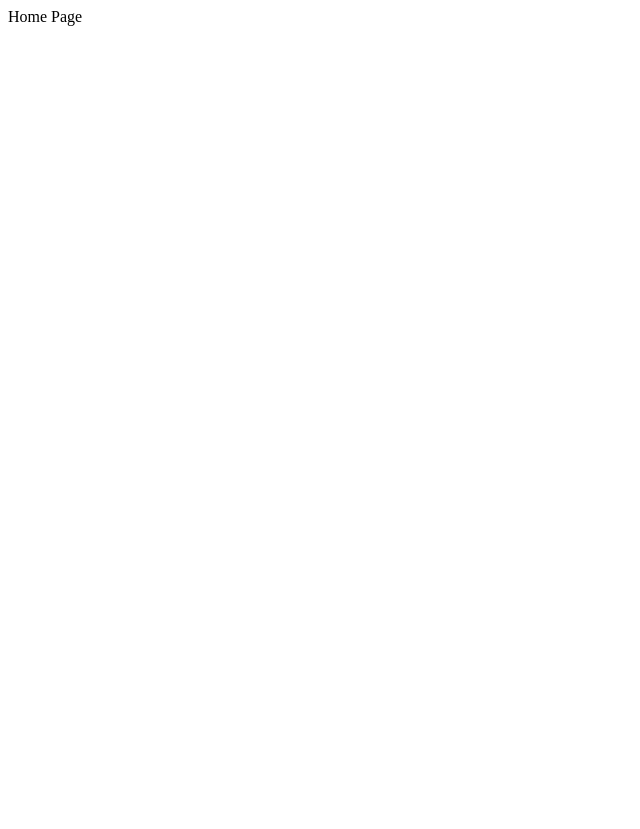
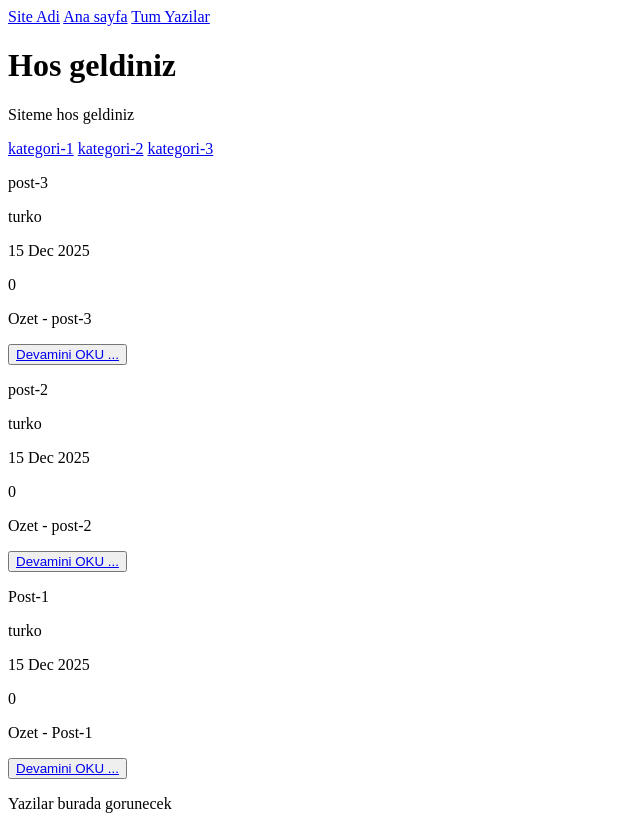
Before and after one commit to maestitia-x/blog-2, a Django app: page / in a window 1280 px wide. Before the commit the part shown is almost empty. Shown: the whole page, without its empty margins (0-640 px from the left). Before the commit the page ends 26 px from the top, so only its background shows below. Run offline with Django 5.2, Linux system fonts and the light colour scheme; data comes from the database, SQL or seed files in the repository; both versions use the stored data as it was after the commit.

Commit message:
First Commit

```diff
--- a/app/templates/app/home.html
+++ b/app/templates/app/home.html
@@ -1 +1,38 @@
 {% extends 'app/main.html' %}
+
+
+{#Kategoriler bölümü:#}
+{# Tüm kategorileri listele#}
+{# Her kategori bir link olsun (kategori sayfasına yönlensin)#}
+{# Yazılar bölümü:#}
+{# Eğer yazı varsa, her yazı için şunları göster#}
+{# Görsel (varsa Başlık Yazar ad Tarih (|date:"d M Y" filtresi kullan Görüntülenme sayısı#}
+{# Özet (excerpt) - |truncatewords:20 filtresi ile kısalt#}
+{#"Devamını Oku" butonu (yazı detay sayfasına link)#}
+{#Eğer yazı yoksa: "Henüz yazı yok" mesajı göster#}
+
+{% block content %}
+<h1>Hos geldiniz</h1>
+<p>Siteme hos geldiniz</p>
+    {% for category in categories  %}
+        <a href="{% url 'category' category.id %}">{{ category }}</a>
+    {% endfor %}
+
+    {% for post in posts %}
+        {% if post.image %}
+            <img src="" alt="">
+        {% endif %}
+        <p>{{ post.title }}</p>
+        <span>{{ post.author }}</span>
+        <p>{{ post.created_at|date:"d M Y" }}</p>
+        <p>{{ post.views }}</p>
+
+        <p>Ozet - {{ post.excerpt }}</p>
+        <button><a href="{% url 'post' post.slug %}">Devamini OKU ...</a></button>
+    {% endfor %}
+
+
+
+<p>Yazilar burada gorunecek</p>
+
+{% endblock %}
--- a/app/templates/app/navbar.html
+++ b/app/templates/app/navbar.html
@@ -1,3 +1,3 @@
-<a href="# ">Site Adi</a>
+<a href="{% url 'home' %}">Site Adi</a>
 <a href="{% url 'home' %}">Ana sayfa</a>
 <a href="{% url 'posts' %}">Tum Yazilar</a>
--- a/app/views.py
+++ b/app/views.py
@@ -1,9 +1,19 @@
 from django.http import HttpResponse
 from django.shortcuts import render
+from .models import Post, Comment, Category
 
 # Create your views here.
 def home(request):
-    return HttpResponse('Home Page')
+    # Tüm ** yayınlanmış ** postları veritabanından çek(published=True olanlar)
+    # - Tüm kategorileri çek - Bunları context dictionary 'sine ekle - Template 'e gönder
+    posts = Post.objects.filter(published = True)
+    categories = Category.objects.all()
+    context = {
+        'categories' : categories,
+        'posts' : posts,
+
+    }
+    return render(request, 'app/home.html', context)
 
 def posts(request):
     return HttpResponse('Posts Page')
```
Also changed, not shown: db.sqlite3.
